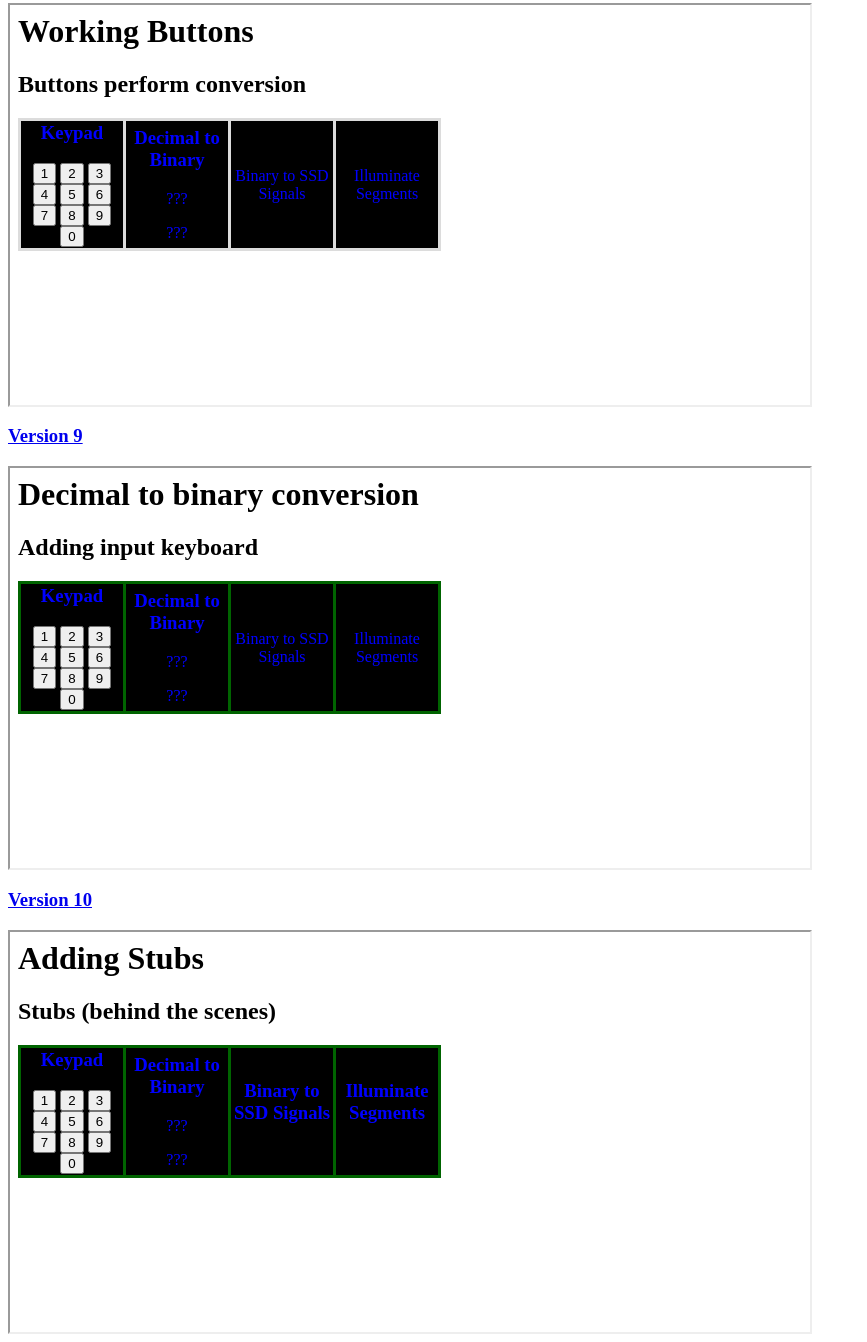
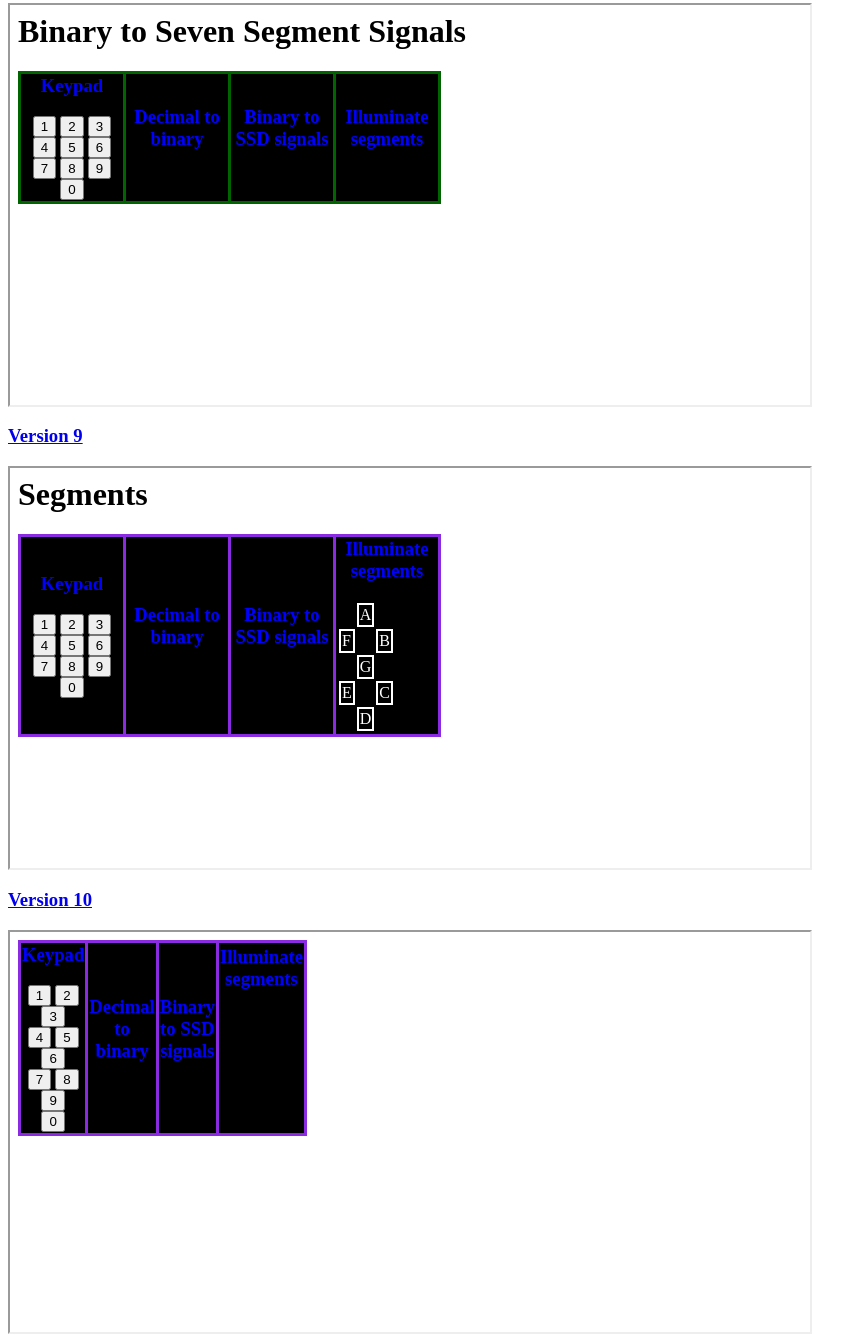
Before and after one commit to nkhan905/Inf1339---week01, a plain HTML site: page docs/index.html in a window 1280 px wide. Shown: the part 3812-5154 px from the top of the page, without its empty margins (0-867 px from the left). Drawn offline with Linux system fonts and the light colour scheme.

Commit message:
Add files via upload

```diff
--- a/docs/index.html
+++ b/docs/index.html
@@ -21,10 +21,10 @@
 <h3><a href=v07.html>Version 7</a></h3>
     <iframe src="v07.html" height="400px" width="800px"></iframe>
 <h3><a href=v08.html>Version 8</a></h3>
-    <iframe src="v05.html" height="400px" width="800px"></iframe>
+    <iframe src="v08.html" height="400px" width="800px"></iframe>
 <h3><a href=v09.html>Version 9</a></h3>
-    <iframe src="v06.html" height="400px" width="800px"></iframe>
+    <iframe src="v09.html" height="400px" width="800px"></iframe>
 <h3><a href=v10.html>Version 10</a></h3>
-    <iframe src="v07.html" height="400px" width="800px"></iframe>
+    <iframe src="v10.html" height="400px" width="800px"></iframe>
 </body>
 </html>
```
